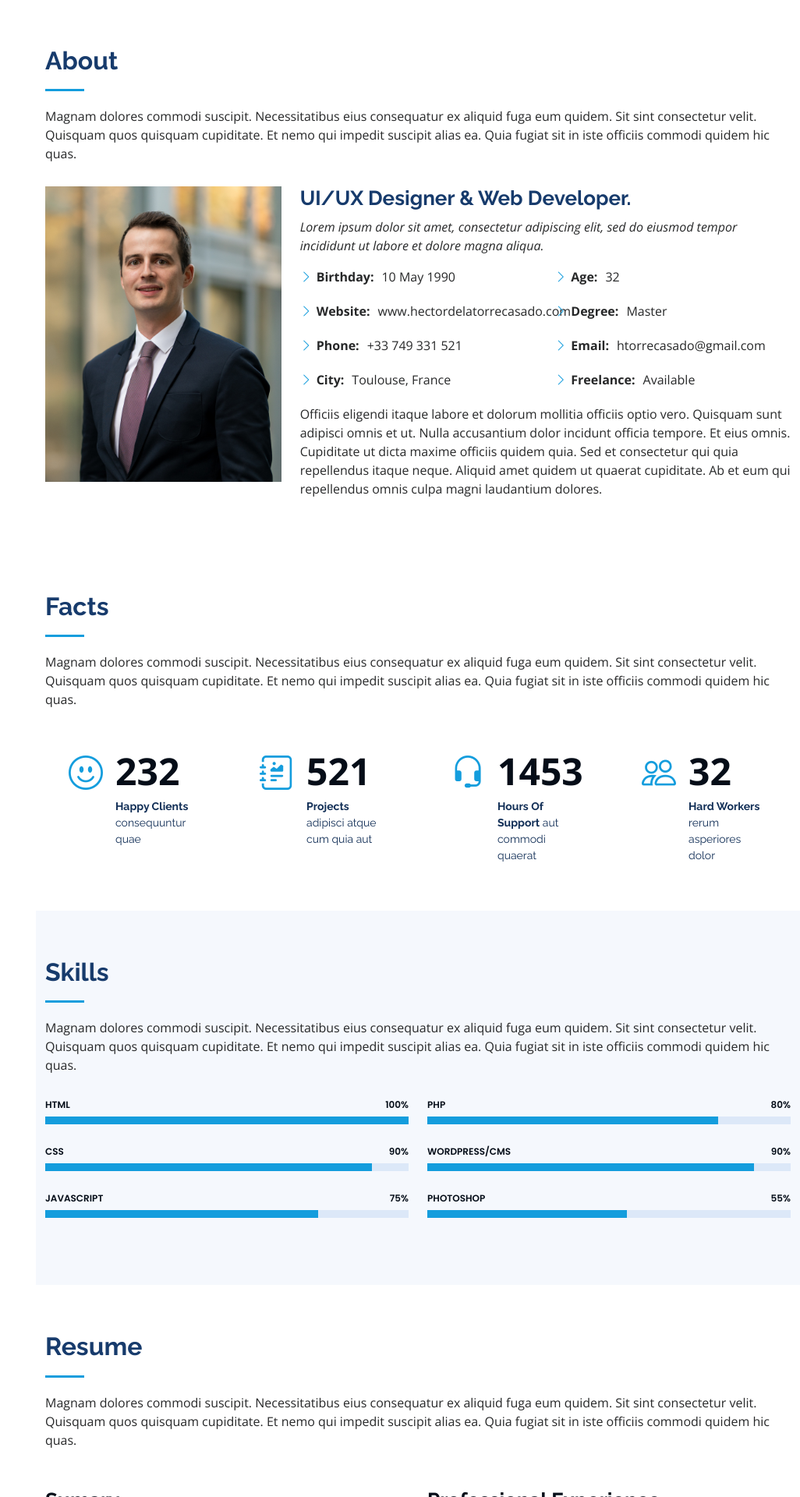
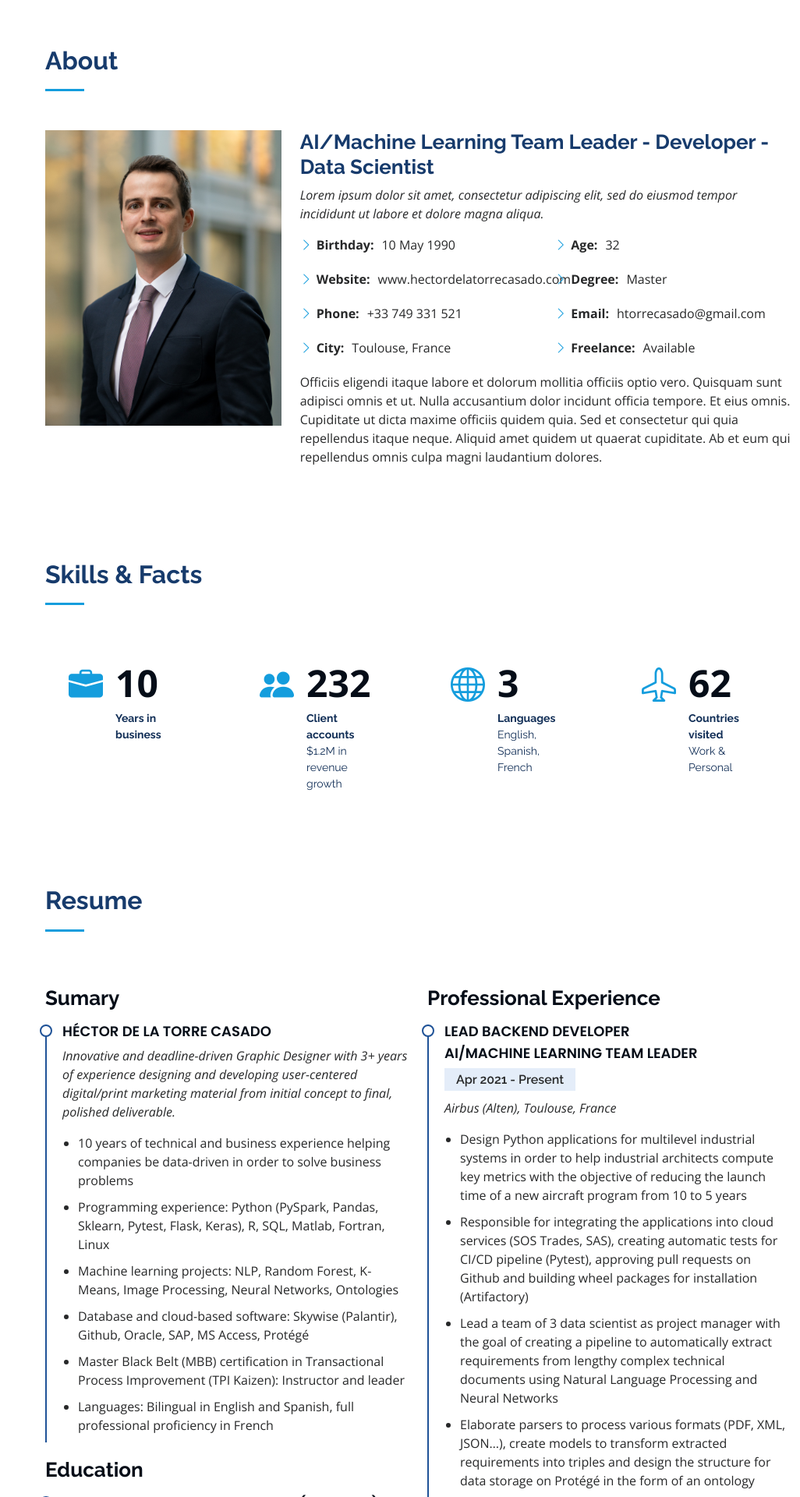
Before and after one commit to hdelator/personal_website, a Django app: page / in a window 1280 px wide. Shown: the part 801-2721 px from the top of the page at 78% size, without its empty margins (254-1280 px from the left). Run offline with Django 3.2, Linux system fonts and the light colour scheme; some libraries are stand-ins or nearby versions.

Commit message:
Added skills section to resume

```diff
--- a/resume/templates/index.html
+++ b/resume/templates/index.html
@@ -80,7 +80,6 @@
 
         <div class="section-title">
           <h2>About</h2>
-          <p>Magnam dolores commodi suscipit. Necessitatibus eius consequatur ex aliquid fuga eum quidem. Sit sint consectetur velit. Quisquam quos quisquam cupiditate. Et nemo qui impedit suscipit alias ea. Quia fugiat sit in iste officiis commodi quidem hic quas.</p>
         </div>
 
         <div class="row">
@@ -88,7 +87,7 @@
             <img src="{% static 'assets/img/hector-portrait.jpg' %}" class="img-fluid" alt="">
           </div>
           <div class="col-lg-8 pt-4 pt-lg-0 content" data-aos="fade-left">
-            <h3>UI/UX Designer &amp; Web Developer.</h3>
+            <h3>AI/Machine Learning Team Leader - Developer - Data Scientist</h3>
             <p class="fst-italic">
               Lorem ipsum dolor sit amet, consectetur adipiscing elit, sed do eiusmod tempor incididunt ut labore et dolore
               magna aliqua.
@@ -126,41 +125,40 @@
       <div class="container">
 
         <div class="section-title">
-          <h2>Facts</h2>
-          <p>Magnam dolores commodi suscipit. Necessitatibus eius consequatur ex aliquid fuga eum quidem. Sit sint consectetur velit. Quisquam quos quisquam cupiditate. Et nemo qui impedit suscipit alias ea. Quia fugiat sit in iste officiis commodi quidem hic quas.</p>
+          <h2>Skills & Facts</h2>
         </div>
 
         <div class="row no-gutters">
 
-          <div class="col-lg-3 col-md-6 d-md-flex align-items-md-stretch" data-aos="fade-up">
+          <div class="col-lg-3 col-md-6 d-md-flex align-items-md-stretch" data-aos="fade-up" data-aos-delay="100">
             <div class="count-box">
-              <i class="bi bi-emoji-smile"></i>
-              <span data-purecounter-start="0" data-purecounter-end="232" data-purecounter-duration="1" class="purecounter"></span>
-              <p><strong>Happy Clients</strong> consequuntur quae</p>
+              <i class="bi bi-briefcase-fill"></i>
+              <span data-purecounter-start="0" data-purecounter-end="10" data-purecounter-duration="1" class="purecounter"></span>
+              <p><strong>Years in business</strong></p>
             </div>
           </div>
 
-          <div class="col-lg-3 col-md-6 d-md-flex align-items-md-stretch" data-aos="fade-up" data-aos-delay="100">
+          <div class="col-lg-3 col-md-6 d-md-flex align-items-md-stretch" data-aos="fade-up">
             <div class="count-box">
-              <i class="bi bi-journal-richtext"></i>
-              <span data-purecounter-start="0" data-purecounter-end="521" data-purecounter-duration="1" class="purecounter"></span>
-              <p><strong>Projects</strong> adipisci atque cum quia aut</p>
+              <i class="bi bi-people-fill"></i>
+              <span data-purecounter-start="0" data-purecounter-end="232" data-purecounter-duration="1" class="purecounter"></span>
+              <p><strong>Client accounts</strong><br>$1.2M in revenue growth</p>
             </div>
           </div>
 
           <div class="col-lg-3 col-md-6 d-md-flex align-items-md-stretch" data-aos="fade-up" data-aos-delay="200">
             <div class="count-box">
-              <i class="bi bi-headset"></i>
-              <span data-purecounter-start="0" data-purecounter-end="1453" data-purecounter-duration="1" class="purecounter"></span>
-              <p><strong>Hours Of Support</strong> aut commodi quaerat</p>
+              <i class="bi bi-globe"></i>
+              <span data-purecounter-start="0" data-purecounter-end="3" data-purecounter-duration="1" class="purecounter"></span>
+              <p><strong>Languages</strong><br>English, Spanish, French</p>
             </div>
           </div>
 
           <div class="col-lg-3 col-md-6 d-md-flex align-items-md-stretch" data-aos="fade-up" data-aos-delay="300">
             <div class="count-box">
-              <i class="bi bi-people"></i>
-              <span data-purecounter-start="0" data-purecounter-end="32" data-purecounter-duration="1" class="purecounter"></span>
-              <p><strong>Hard Workers</strong> rerum asperiores dolor</p>
+              <i class="bi bi-airplane"></i>
+              <span data-purecounter-start="0" data-purecounter-end="62" data-purecounter-duration="1" class="purecounter"></span>
+              <p><strong>Countries visited</strong><br>Work & Personal</p>
             </div>
           </div>
 
@@ -169,130 +167,189 @@
       </div>
     </section><!-- End Facts Section -->
 
-    <!-- ======= Skills Section ======= -->
-    <section id="skills" class="skills section-bg">
+    <!-- ======= Resume Section ======= -->
+    <section id="resume" class="resume">
       <div class="container">
 
         <div class="section-title">
-          <h2>Skills</h2>
-          <p>Magnam dolores commodi suscipit. Necessitatibus eius consequatur ex aliquid fuga eum quidem. Sit sint consectetur velit. Quisquam quos quisquam cupiditate. Et nemo qui impedit suscipit alias ea. Quia fugiat sit in iste officiis commodi quidem hic quas.</p>
+          <h2>Resume</h2>
         </div>
 
+        <div class="row">
+          <div class="col-lg-6" data-aos="fade-up">
+            <h3 class="resume-title">Sumary</h3>
+            <div class="resume-item pb-0">
+              <h4>Héctor de la Torre Casado</h4>
+              <p><em>Innovative and deadline-driven Graphic Designer with 3+ years of experience designing and developing user-centered digital/print marketing material from initial concept to final, polished deliverable.</em></p>
+              <ul>
+                <li>10 years of technical and business experience helping companies be data-driven in order to solve business problems</li>
+                <li>Programming experience: Python (PySpark, Pandas, Sklearn, Pytest, Flask, Keras), R, SQL, Matlab, Fortran, Linux </li>
+                <li>Machine learning projects: NLP, Random Forest, K-Means, Image Processing, Neural Networks, Ontologies</li>
+                <li>Database and cloud-based software: Skywise (Palantir), Github, Oracle, SAP, MS Access, Protégé</li>
+                <li>Master Black Belt (MBB) certification in Transactional Process Improvement (TPI Kaizen): Instructor and leader </li>
+                <li>Languages: Bilingual in English and Spanish, full professional proficiency in French</li>
+              </ul>
+              </ul>
+            </div>
+
+            <h3 class="resume-title">Education</h3>
+            <div class="resume-item">
+              <h4>Masters in Alternative Energy (GPA: 3.93)</h4>
+              <h5>2014 - 2015</h5>
+              <p><em>University of Rochester, Rochester, NY (USA)</em></p>
+              <p>Advanced Transport Phenomena; Solar Cells; Semiconductor Devices; Fuel Cells;
+                Energy Systems; Smart Grids; Statistical Thermodynamics; Energy System Modelling; Electric Power
+                Conversion, Transmission and Consumption.</p>
+            </div>
+            <div class="resume-item">
+              <h4>Masters in Business (Grade: 9.6/10)</h4>
+              <h5>2013 - 2014</h5>
+              <p><em>University of Alcalá, Madrid (Spain)</em></p>
+              <p>Management and Productivity; International Business and Change Management;
+                Processing and Communications Challenges; International Business Law; Business and Finance; Professional
+                Networks and Human Resources.</p>
+            </div>
+            <div class="resume-item">
+              <h4>Bachelor in Aerospace Engineering (GPA: 3.97)</h4>
+              <h5>2013 - 2014</h5>
+              <p><em>Polytechnic University of Madrid, Madrid (Spain)
+                <br/>Syracuse University, Syracuse, NY (USA)
+              </em></p>
+              <p>Fluid Mechanics; Aerodynamics; Flight Dynamics; Thermodynamics; Energy Conversion; Jet Engines and Gas Turbines;
+                Aeronautical Structures; Airport Planning and Design; Navigation Systems and Avionics; Aeroelasticity.</p>
+            </div>
+            <h3 class="resume-title">Skills</h3>
+              <section id="skills" class="skills section-bg">
                 <div class="row skills-content">
 
-          <div class="col-lg-6" data-aos="fade-up">
-
                   <div class="progress">
-              <span class="skill">HTML <i class="val">100%</i></span>
+                    <span class="skill">Python <i class="val">100%</i></span>
                     <div class="progress-bar-wrap">
                       <div class="progress-bar" role="progressbar" aria-valuenow="100" aria-valuemin="0" aria-valuemax="100"></div>
                     </div>
                   </div>
 
                   <div class="progress">
-              <span class="skill">CSS <i class="val">90%</i></span>
+                    <span class="skill">SQL <i class="val">90%</i></span>
                     <div class="progress-bar-wrap">
                       <div class="progress-bar" role="progressbar" aria-valuenow="90" aria-valuemin="0" aria-valuemax="100"></div>
                     </div>
                   </div>
 
                   <div class="progress">
-              <span class="skill">JavaScript <i class="val">75%</i></span>
+                    <span class="skill">Web Development <i class="val">70%</i></span>
+                    <div class="progress-bar-wrap">
+                      <div class="progress-bar" role="progressbar" aria-valuenow="70" aria-valuemin="0" aria-valuemax="100"></div>
+                    </div>
+                  </div>
+
+                  <div class="progress">
+                    <span class="skill">R <i class="val">75%</i></span>
                     <div class="progress-bar-wrap">
                       <div class="progress-bar" role="progressbar" aria-valuenow="75" aria-valuemin="0" aria-valuemax="100"></div>
                     </div>
                   </div>
 
-          </div>
-
-          <div class="col-lg-6" data-aos="fade-up" data-aos-delay="100">
-
                   <div class="progress">
-              <span class="skill">PHP <i class="val">80%</i></span>
+                    <span class="skill">Machine Learning <i class="val">80%</i></span>
                     <div class="progress-bar-wrap">
                       <div class="progress-bar" role="progressbar" aria-valuenow="80" aria-valuemin="0" aria-valuemax="100"></div>
                     </div>
                   </div>
 
                   <div class="progress">
-              <span class="skill">WordPress/CMS <i class="val">90%</i></span>
+                    <span class="skill">Data Science <i class="val">80%</i></span>
+                    <div class="progress-bar-wrap">
+                      <div class="progress-bar" role="progressbar" aria-valuenow="80" aria-valuemin="0" aria-valuemax="100"></div>
+                    </div>
+                  </div>
+
+                  <div class="progress">
+                    <span class="skill">Natural Language Processing <i class="val">80%</i></span>
+                    <div class="progress-bar-wrap">
+                      <div class="progress-bar" role="progressbar" aria-valuenow="80" aria-valuemin="0" aria-valuemax="100"></div>
+                    </div>
+                  </div>
+
+                  <div class="progress">
+                    <span class="skill">Neural Networks <i class="val">60%</i></span>
+                    <div class="progress-bar-wrap">
+                      <div class="progress-bar" role="progressbar" aria-valuenow="60" aria-valuemin="0" aria-valuemax="100"></div>
+                    </div>
+                  </div>
+
+                  <div class="progress">
+                    <span class="skill">Agile/Scrum Methodologies<i class="val">90%</i></span>
                     <div class="progress-bar-wrap">
                       <div class="progress-bar" role="progressbar" aria-valuenow="90" aria-valuemin="0" aria-valuemax="100"></div>
                     </div>
                   </div>
 
-            <div class="progress">
-              <span class="skill">Photoshop <i class="val">55%</i></span>
-              <div class="progress-bar-wrap">
-                <div class="progress-bar" role="progressbar" aria-valuenow="55" aria-valuemin="0" aria-valuemax="100"></div>
                 </div>
+              </section><!-- End Skills Section -->
           </div>
 
-          </div>
-
-        </div>
-
-      </div>
-    </section><!-- End Skills Section -->
-
-    <!-- ======= Resume Section ======= -->
-    <section id="resume" class="resume">
-      <div class="container">
-
-        <div class="section-title">
-          <h2>Resume</h2>
-          <p>Magnam dolores commodi suscipit. Necessitatibus eius consequatur ex aliquid fuga eum quidem. Sit sint consectetur velit. Quisquam quos quisquam cupiditate. Et nemo qui impedit suscipit alias ea. Quia fugiat sit in iste officiis commodi quidem hic quas.</p>
-        </div>
-
-        <div class="row">
-          <div class="col-lg-6" data-aos="fade-up">
-            <h3 class="resume-title">Sumary</h3>
-            <div class="resume-item pb-0">
-              <h4>Alex Smith</h4>
-              <p><em>Innovative and deadline-driven Graphic Designer with 3+ years of experience designing and developing user-centered digital/print marketing material from initial concept to final, polished deliverable.</em></p>
+          <div class="col-lg-6" data-aos="fade-up" data-aos-delay="100">
+            <h3 class="resume-title">Professional Experience</h3>
+            <div class="resume-item">
+              <h4>Lead Backend Developer</h4>
+              <h4>AI/Machine Learning Team Leader</h4>
+              <h5>Apr 2021 - Present</h5>
+              <p><em>Airbus (Alten), Toulouse, France </em></p>
               <ul>
-                <li>Portland par 127,Orlando, FL</li>
-                <li>(123) 456-7891</li>
-                <li>alice.barkley@example.com</li>
+                <li>Design Python applications for multilevel industrial systems in order to help industrial architects
+                  compute key metrics with the objective of reducing the launch time of a new aircraft program from 10 to 5 years</li>
+                <li>Responsible for integrating the applications into cloud services (SOS Trades, SAS), creating automatic
+                  tests for CI/CD pipeline (Pytest), approving pull requests on Github and building wheel packages for installation (Artifactory)</li>
+                <li>Lead a team of 3 data scientist as project manager with the goal of creating a pipeline to automatically
+                  extract requirements from lengthy complex technical documents using Natural Language Processing and Neural Networks</li>
+                <li>Elaborate parsers to process various formats (PDF, XML, JSON…), create models to transform extracted
+                  requirements into triples and design the structure for data storage on Protégé in the form of an ontology</li>
               </ul>
             </div>
 
-            <h3 class="resume-title">Education</h3>
             <div class="resume-item">
-              <h4>Master of Fine Arts &amp; Graphic Design</h4>
-              <h5>2015 - 2016</h5>
-              <p><em>Rochester Institute of Technology, Rochester, NY</em></p>
-              <p>Qui deserunt veniam. Et sed aliquam labore tempore sed quisquam iusto autem sit. Ea vero voluptatum qui ut dignissimos deleniti nerada porti sand markend</p>
-            </div>
-            <div class="resume-item">
-              <h4>Bachelor of Fine Arts &amp; Graphic Design</h4>
-              <h5>2010 - 2014</h5>
-              <p><em>Rochester Institute of Technology, Rochester, NY</em></p>
-              <p>Quia nobis sequi est occaecati aut. Repudiandae et iusto quae reiciendis et quis Eius vel ratione eius unde vitae rerum voluptates asperiores voluptatem Earum molestiae consequatur neque etlon sader mart dila</p>
-            </div>
-          </div>
-          <div class="col-lg-6" data-aos="fade-up" data-aos-delay="100">
-            <h3 class="resume-title">Professional Experience</h3>
-            <div class="resume-item">
-              <h4>Senior graphic design specialist</h4>
-              <h5>2019 - Present</h5>
-              <p><em>Experion, New York, NY </em></p>
+              <h4>Data Science Consultant</h4>
+              <h5>Dec 2019 - Jan 2021</h5>
+              <p><em>Airbus (Alten), Toulouse, France</em></p>
               <ul>
-                <li>Lead in the design, development, and implementation of the graphic, layout, and production communication materials</li>
-                <li>Delegate tasks to the 7 members of the design team and provide counsel on all aspects of the project. </li>
-                <li>Supervise the assessment of all graphic materials in order to ensure quality and accuracy of the design</li>
-                <li>Oversee the efficient use of production project budgets ranging from $2,000 - $25,000</li>
+                <li>Determine which aircraft configurations are most likely to result in outstanding work from large-scale
+                  datasets with more than 30 million rows in order to prioritize production work orders and coordinate tasks across 4 countries </li>
+                <li>Identify recurrent issues in single-aisle production from PPS descriptions using unsupervised (K-Means)
+                  and supervised (Random Forest) methods achieving 76% accuracy after determining the optimum number of clusters </li>
+                <li>Elaborate a feasibility study to automatically categorize quality defects and locations from 49,531
+                  nonconformity descriptions using Natural Language Processing with a precision of 90.89% on the test set</li>
+                <li>Work along with the JavaScript developing team to create the input datasets for an Slate application
+                  that displays real-time criticality levels that might affect aircraft delivery time following Scrum methodologies</li>
               </ul>
             </div>
             <div class="resume-item">
-              <h4>Graphic design specialist</h4>
-              <h5>2017 - 2018</h5>
-              <p><em>Stepping Stone Advertising, New York, NY</em></p>
+              <h4>Business Analyst & Application Engineer</h4>
+              <h5>Sept 2015 - Jan 2021</h5>
+              <p><em>Fortive (S&P 500 company), Fairport, NY(USA)</em></p>
               <ul>
-                <li>Developed numerous marketing programs (logos, brochures,infographics, presentations, and advertisements).</li>
-                <li>Managed up to 5 projects or tasks at a given time while under pressure</li>
-                <li>Recommended and consulted with clients on the most appropriate graphic design</li>
-                <li>Created 4+ design presentations and proposals a month for clients and account managers</li>
+                <li>Managed quotations, pricing and contracts in Oracle considering volume of sales, market, operating margins and
+                  growth potential of the accounts while providing excellent customer service and satisfying technical specifications </li>
+                <li>Supported the manufacturing and engineering departments on the design and construction of standard and nonstandard
+                  products for electrical transformers as well as analyzed product failures and customer quality concerns </li>
+                <li>Obtained a MBB certification in TPI Kaizen after facilitating and leading 5 Kaizen events with L1 Team Members</li>
+                <li>Traveled within the USA and Latin America to provide training on monitoring systems and commission units</li>
+              </ul>
+            </div>
+            <div class="resume-item">
+              <h4>Design Engineer</h4>
+              <h5>Jan 2014 - Sep 2014</h5>
+              <p><em>Ineco, Madrid, Spain</em></p>
+            </div>
+            <div class="resume-item">
+              <h4>Intern - Structural Dynamics and Aeroelasticity </h4>
+              <h5>Sept 2015 - Jan 2021</h5>
+              <p><em>Fortive (S&P 500 company), Fairport, New York</em></p>
+              <ul>
+                <li>Post-processed and analyzed data for ditching certification processes (SMart Aircrafts in Emergency
+                  Situations) from tests executed at the INSEAN Research Institute (Italy)</li>
+                <li>Created Matlab and Python programs to automatically process and compare big amounts of data to the
+                  numerical results obtained in the simulations on Pam-Crash </li>
               </ul>
             </div>
           </div>
@@ -407,12 +464,15 @@
               <div class="testimonial-item" data-aos="fade-up">
                 <p>
                   <i class="bx bxs-quote-alt-left quote-icon-left"></i>
-                  Proin iaculis purus consequat sem cure digni ssim donec porttitora entum suscipit rhoncus. Accusantium quam, ultricies eget id, aliquam eget nibh et. Maecen aliquam, risus at semper.
+                  Hector is a hardworking professional engineer, fast learner with great attitude. He is always
+                  eager to learn and collaborate on new challenges in both technical and commercial fields. Hector’s
+                  ability to provide quick and helpful support to the customers has made a dramatic difference in the
+                  customer’s satisfaction creating a great scenario to keep growing in the region.
                   <i class="bx bxs-quote-alt-right quote-icon-right"></i>
                 </p>
-                <img src="{% static 'assets/img/testimonials/testimonials-1.jpg' %}" class="testimonial-img" alt="">
-                <h3>Saul Goodman</h3>
-                <h4>Ceo &amp; Founder</h4>
+                <img src="{% static 'assets/img/testimonials/Yolanda.jpg' %}" class="testimonial-img" alt="">
+                <h3>Yolanda Medina</h3>
+                <h4>Senior Sales Manager at GE</h4>
               </div>
             </div><!-- End testimonial item -->
 
@@ -423,9 +483,22 @@
                   Export tempor illum tamen malis malis eram quae irure esse labore quem cillum quid cillum eram malis quorum velit fore eram velit sunt aliqua noster fugiat irure amet legam anim culpa.
                   <i class="bx bxs-quote-alt-right quote-icon-right"></i>
                 </p>
-                <img src="{% static 'assets/img/testimonials/testimonials-2.jpg' %}" class="testimonial-img" alt="">
-                <h3>Sara Wilsson</h3>
-                <h4>Designer</h4>
+                <img src="{% static 'assets/img/testimonials/Nikhil.jpg' %}" class="testimonial-img" alt="">
+                <h3>Nikhil Balagopal</h3>
+                <h4>Sr. Business Intelligence Analyst </h4>
+              </div>
+            </div><!-- End testimonial item -->
+
+            <div class="swiper-slide">
+              <div class="testimonial-item" data-aos="fade-up" data-aos-delay="100">
+                <p>
+                  <i class="bx bxs-quote-alt-left quote-icon-left"></i>
+                  Export tempor illum tamen malis malis eram quae irure esse labore quem cillum quid cillum eram malis quorum velit fore eram velit sunt aliqua noster fugiat irure amet legam anim culpa.
+                  <i class="bx bxs-quote-alt-right quote-icon-right"></i>
+                </p>
+                <img src="{% static 'assets/img/testimonials/testimonials-1.jpg' %}" class="testimonial-img" alt="">
+                <h3>Person_3</h3>
+                <h4>Sr. Business Intelligence Analyst </h4>
               </div>
             </div><!-- End testimonial item -->
 
--- a/static/assets/css/style.css
+++ b/static/assets/css/style.css
@@ -418,7 +418,7 @@ section {
 }
 
 /*--------------------------------------------------------------
-# Akills
+# Skills
 --------------------------------------------------------------*/
 .skills .progress {
   height: 60px;
```
Also changed, not shown: static/assets/img/testimonials/Nikhil.jpg (added), static/assets/img/testimonials/Yolanda.jpg (added). Lines whose indentation alone changed are shown as unchanged.
